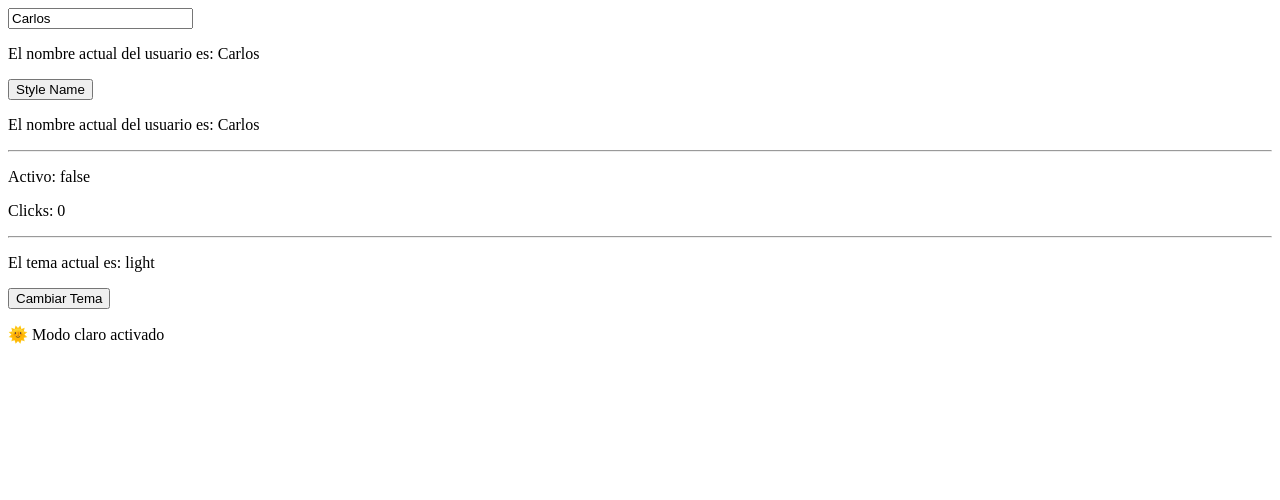
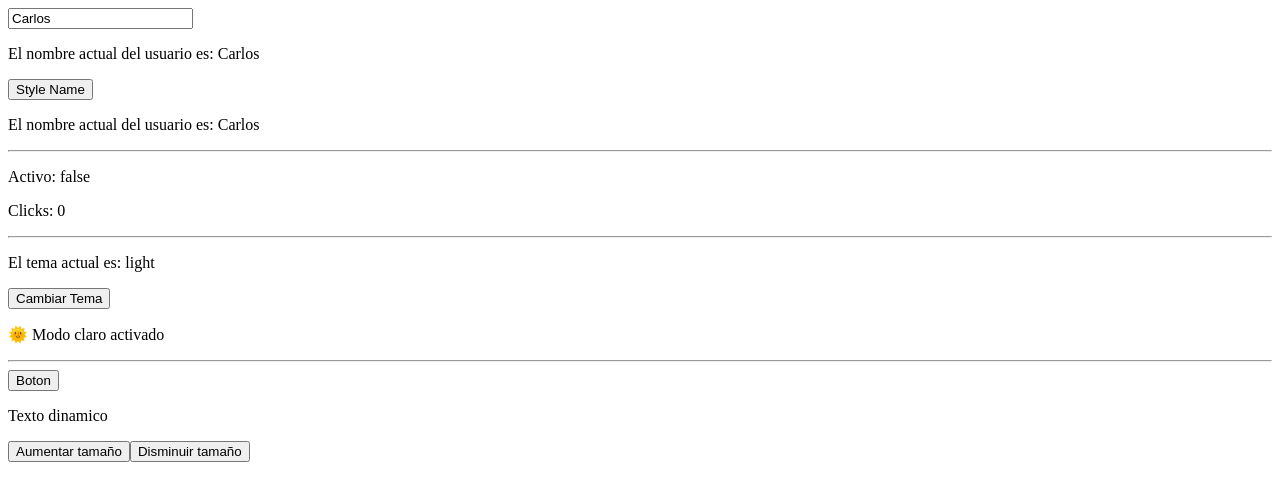
Before and after one commit to Carlou134/Proyecto-Angular, an Angular app: page / in a window 1280 px wide. Shown: the top 500 px of the page. Built offline with nearby package versions, Linux system fonts and the light colour scheme.

Commit message:
CommonModule Directive

```diff
--- a/src/app/app.component.html
+++ b/src/app/app.component.html
@@ -14,4 +14,9 @@
 @else {
   <p>🌙 Modo oscuro activado</p>
 }
+<hr>
+<button [ngClass]="isActive ? 'active' : 'inactive'">Boton</button>
+<p [ngStyle]="{'font-size': fontSize + 'px'}">Texto dinamico</p>
+<button (click)="aumentarSize()">Aumentar tamaño</button>
+<button (click)="disminuirSize()">Disminuir tamaño</button>
 <router-outlet />
--- a/src/app/app.component.ts
+++ b/src/app/app.component.ts
@@ -3,11 +3,13 @@ import { RouterOutlet } from '@angular/router';
 import { UserEditorComponent } from './user-editor/user-editor.component';
 import { UserDisplayComponent } from './user-display/user-display.component';
 import { ColorButtonComponent } from './color-button/color-button.component';
+import { CommonModule } from '@angular/common';
 
 @Component({
   selector: 'app-root',
   standalone: true,
-  imports: [RouterOutlet, UserEditorComponent, UserDisplayComponent, ColorButtonComponent],
+  imports: [RouterOutlet, UserEditorComponent,
+    UserDisplayComponent, ColorButtonComponent, CommonModule],
   templateUrl: './app.component.html',
   styleUrl: './app.component.css'
 })
@@ -15,6 +17,8 @@ export class AppComponent {
   title = 'Proyecto-Angular';
   theme = "light";
   userName = "Carlos";
+  isActive = false;
+  fontSize = 16;
 
   changeTheme($event: Event){
     this.theme = (this.theme == "light") ? "dark" : "light";
@@ -30,4 +34,12 @@ export class AppComponent {
       document.body.style.color = "white"
     }
   }
+
+  aumentarSize(){
+    this.fontSize++;
+  }
+
+  disminuirSize(){
+    this.fontSize--;
+  }
 }
```
